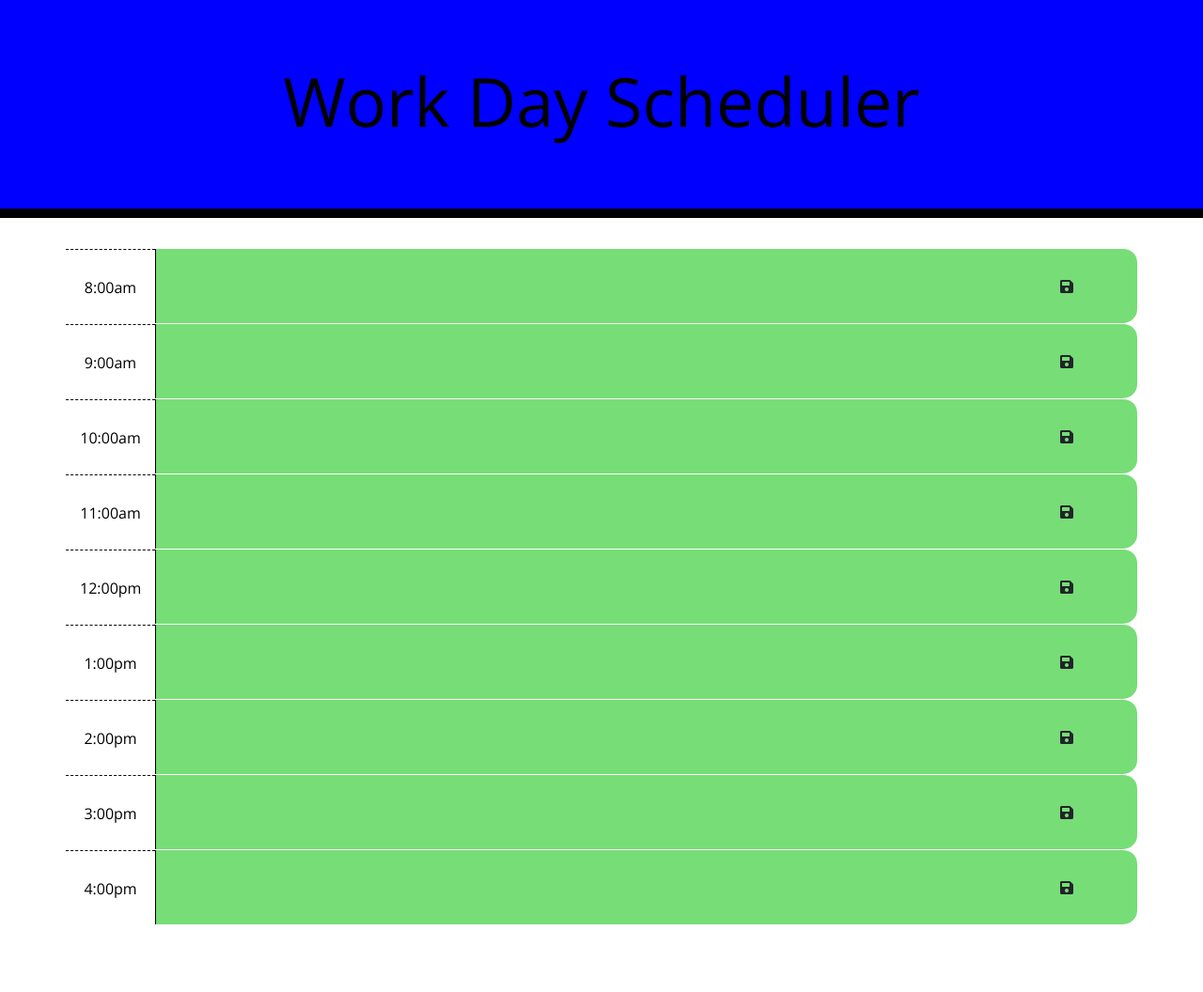
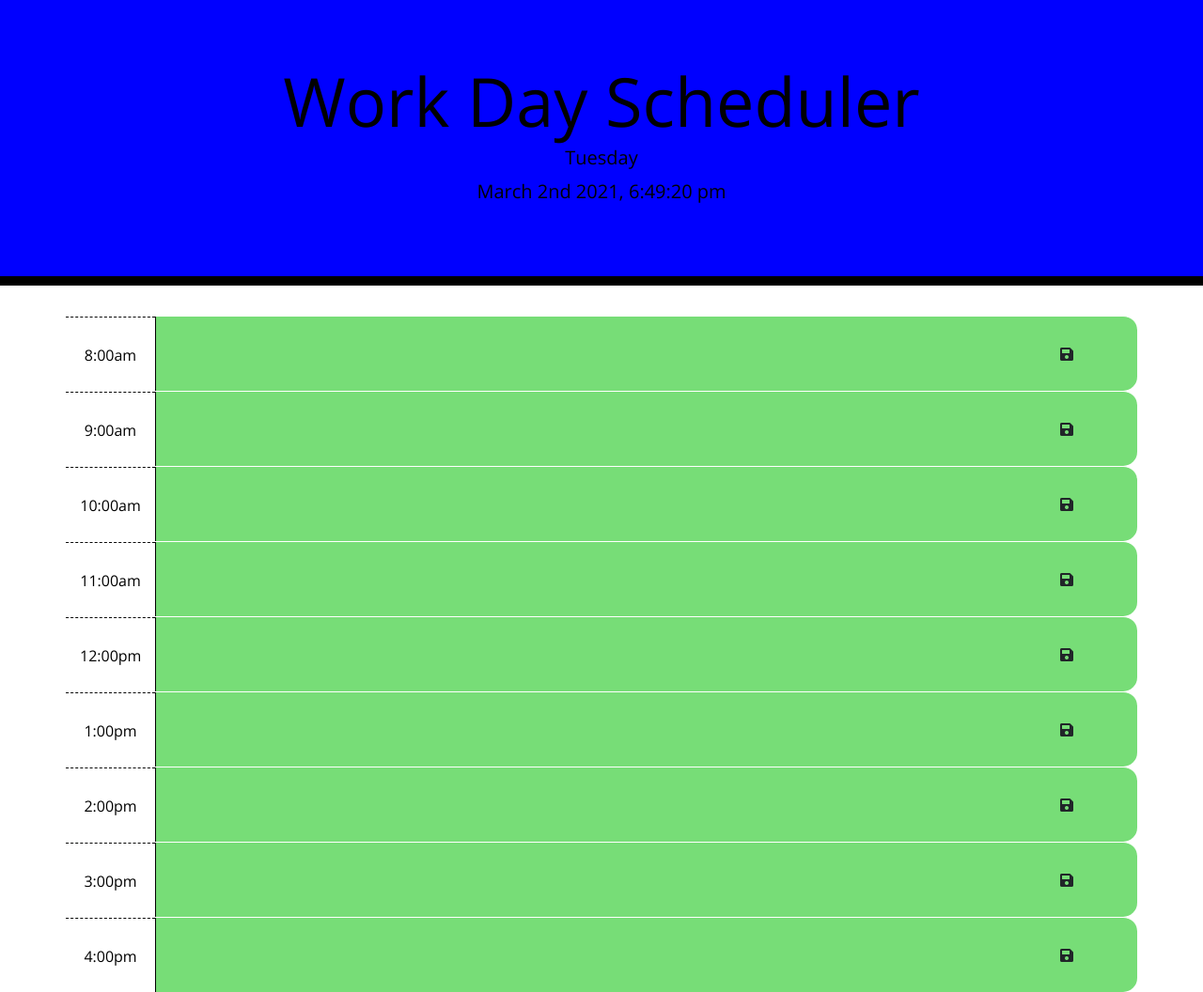
Before and after one commit to josephmartin721/JRM-HW5-3PAPIS, a plain HTML site: page index.html in a window 1280 px wide. Shown: the whole page at 94% size. Before the commit the page ends 984 px from the top, so only its background shows below. Drawn offline with nearby package versions, Linux system fonts and the light colour scheme.

Commit message:
finalizing work

```diff
--- a/index.html
+++ b/index.html
@@ -26,7 +26,11 @@
 
   <body>
     <header class="jumbotron">
+
       <h1 class="display-3">Work Day Scheduler</h1>
+      <p id="currentDay" class="lead"></p>
+      <p id="currentTime" class="lead"></p>
+
     </header>
 
     <div class="container">
--- a/script.js
+++ b/script.js
@@ -1,5 +1,7 @@
 $(document).ready(function () {
-    $("#currentDay").text(moment().format("MMMM Do YYYY, h:mm:ss a"));
+
+    $("#currentDay").text(moment().format('dddd'));
+    $("#currentTime").text(moment().format("MMMM Do YYYY, h:mm:ss a"));
 
     $(".btn").on("click", function () {
 
@@ -9,6 +11,9 @@ $(document).ready(function () {
 
         localStorage.setItem(time, text);
     })
+
+    //Timeblocks must change according to current time
+
     $("#time8 .description").val(localStorage.getItem("time8"));
     $("#time9 .description").val(localStorage.getItem("time9"));
     $("#time10 .description").val(localStorage.getItem("time10"));
@@ -19,11 +24,12 @@ $(document).ready(function () {
     $("#3pm .description").val(localStorage.getItem("3pm"));
     $("#4pm .description").val(localStorage.getItem("4pm"));
 
+
     function hourTracker() {
         var currentHour = moment().hour();
 
         $(".time-block").each(function () {
-            var blockHour = parseInt($(this).attr("id").split("hour")[1]);
+            var blockHour = parseInt($(this).attr("id").split("#hour")[1]);
             console.log( blockHour, currentHour)
 
             if (blockHour < currentHour) {
```
Also changed, not shown: 1 other file.
